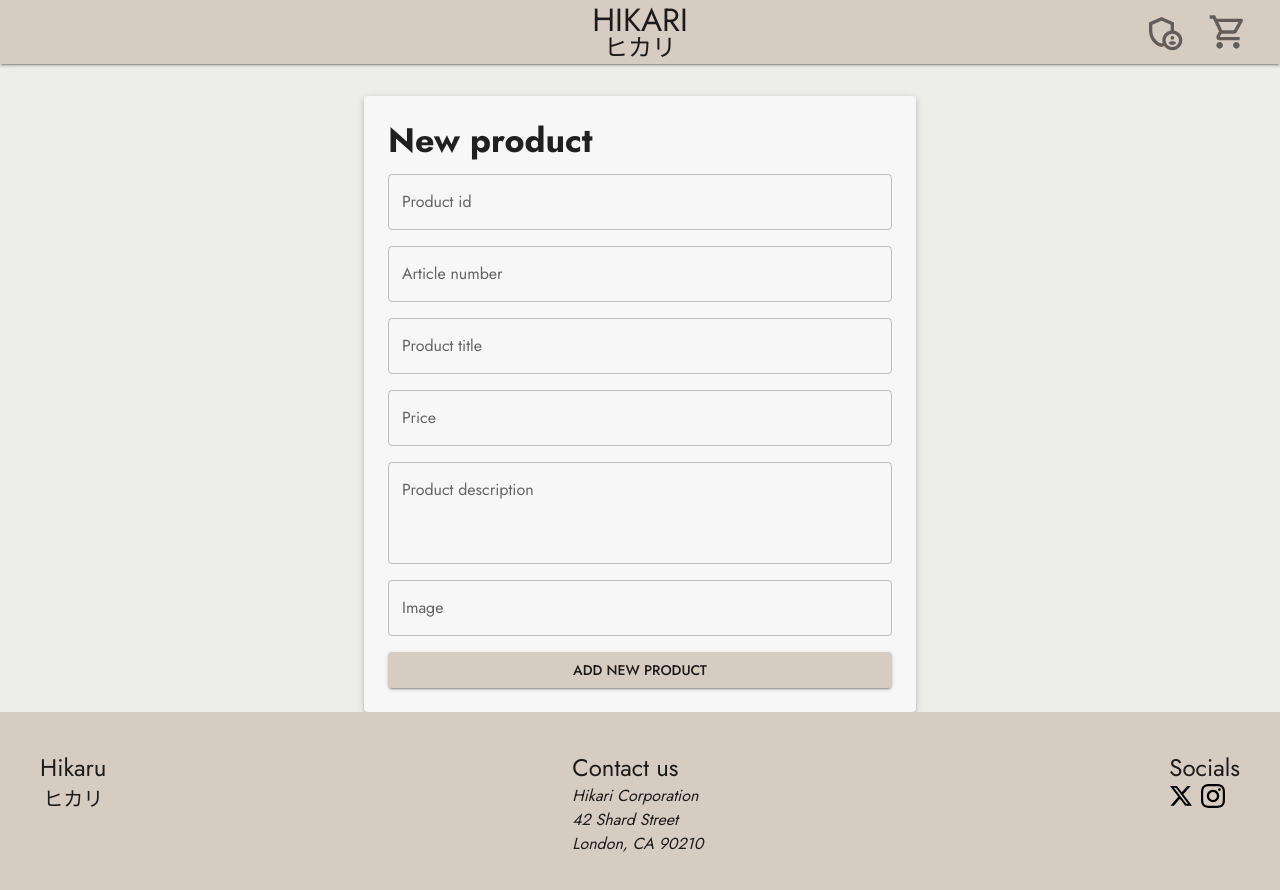
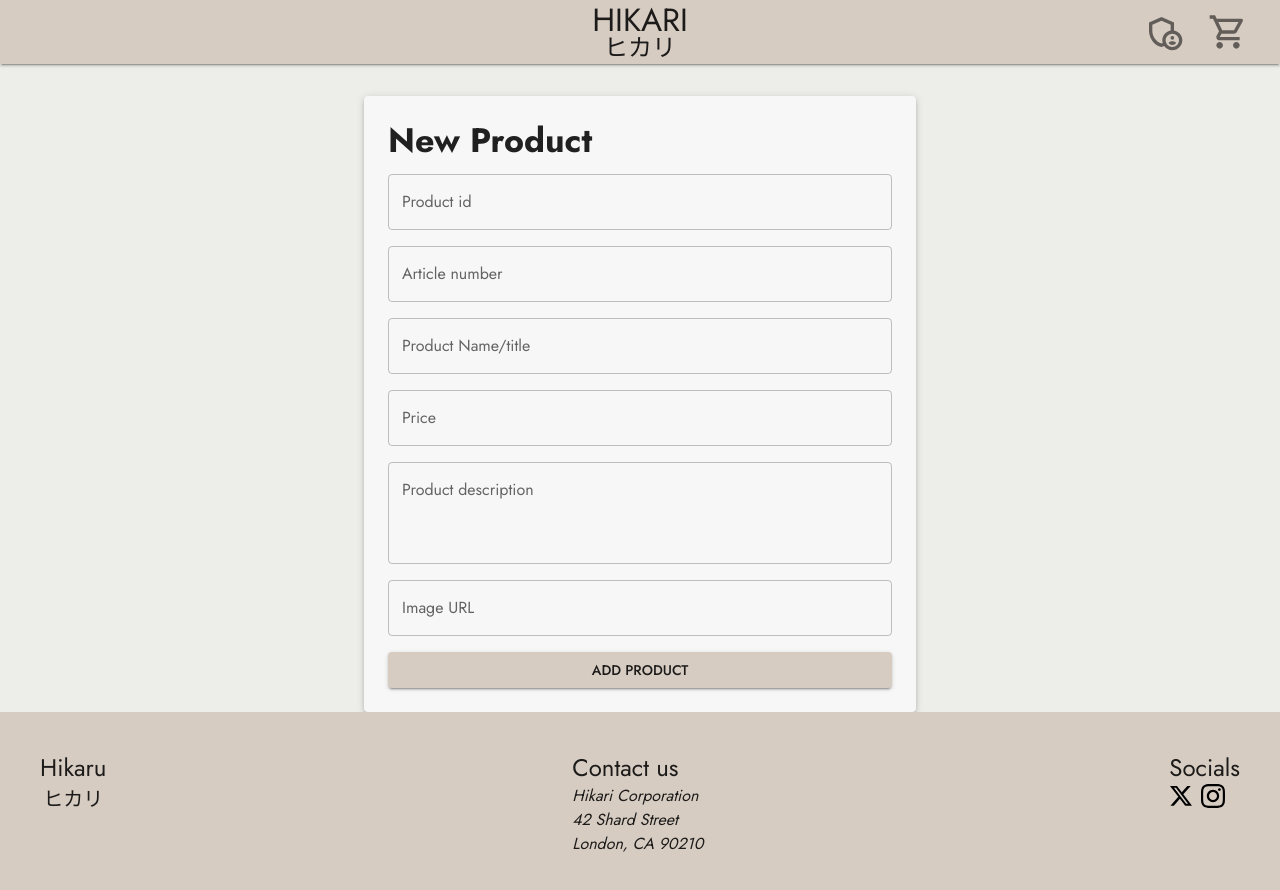
Before and after one commit to Peter-WebDev/hikari-webshop, a Next.js app: page /admin/add-product in a window 1280 px wide. Shown: the top 890 px of the page. Built offline with nearby package versions, Linux system fonts and the light colour scheme; what @mui/material-nextjs would draw is missing.

Commit message:
use-client added, changed imageUrl to image in productSchema, corrected func AddProductForm, added console.log in onSubmit, small changes in styling, coments added

```diff
--- a/app/admin/add-product/AddProductForm.tsx
+++ b/app/admin/add-product/AddProductForm.tsx
@@ -1,4 +1,4 @@
-"use-client";
+"use client";
 
 import { createProduct } from "@/app/actions";
 import { zodResolver } from "@hookform/resolvers/zod";
@@ -12,12 +12,12 @@ const productSchema = z.object({
     title: z.string().min(3, "Product title must be at least 3 characters"),
     price: z.coerce.number().min(1, "Price must be at least 1"),
     description: z.string().min(3, "Product description must be at least 3 characters"),
-    image: z.string().min(3, "Product image must be at least 3 characters"),
+    image: z.string().url("Product image must be a valid url"),
 });
 
 export type Product = z.infer<typeof productSchema>;
 
-export default function AddProductForm () {
+export default function AddProductForm() {
   const {
     register,
     handleSubmit,
@@ -27,7 +27,8 @@ export default function AddProductForm () {
     resolver: zodResolver(productSchema),
   });
 
-    const onSubmit = async (data:Product) => {
+  const onSubmit = async (data: Product) => {
+    console.log("Submitting data", data);
     await createProduct(data);
     reset();
   };
@@ -36,7 +37,7 @@ export default function AddProductForm () {
     <Container maxWidth="sm">
       <Paper elevation={3} sx={{ padding: 3, mt: 4, backgroundColor: "#f7f7f7" }}>
         <Typography variant="h4" fontWeight="bold" gutterBottom>
-            New product
+          New Product
         </Typography>
 
         <Box component="form" onSubmit={handleSubmit(onSubmit)} sx={{ display: "flex", flexDirection: "column", gap: 2 }}>
@@ -53,41 +54,49 @@ export default function AddProductForm () {
             helperText={errors.articleNumber?.message}
             />
 
-            <TextField label="Product title"
+          <TextField
+            label="Product Name/title"
             {...register("title")}
             error={!!errors.title}
             helperText={errors.title?.message}
           />
 
-            <TextField label="Price"
+          <TextField
+            label="Price"
             type="number"
             {...register("price")}
             error={!!errors.price}
             helperText={errors.price?.message}
           />
 
-            <TextField label="Product description"
+          <TextField
+            label="Product description"
             {...register("description")}
             multiline rows={3}
             error={!!errors.description}
             helperText={errors.description?.message}
           />
 
-            <TextField label="Image"
+          <TextField
+            label="Image URL"
             {...register("image")}
             error={!!errors.image}
             helperText={errors.image?.message}
           />
 
           <Button type="submit" variant="contained" color="primary">
-              Add new product
+            Add Product
           </Button>
         </Box>
       </Paper>
     </Container>
   );
 }
-
-  //useForm, kopplas med zodResolvern¨
-  //OnSubmit för att hantera inlämningen av formuläret samt rensa det efter inlämning, reset
-  //
+  //KOMMENTAR TILL KOD:
+  //React hook form används för att hantera formuläret. Zod används för att validera användarinmatningarna. När man skickar förmuläret sparas den i databasen genom en funktion i filen actions.ts (därav import from app/actions).
+  //export type Product: för att kunna använda typen Product i hela applikationen och innehåller samma som productSchema.
+  //useForm, kopplas med zodResolvern
+  //register: kopplar formulärens fält med react hook form
+  //handleSubmit: gör att funktionen onSUbmit körs när man skickar in formuläret. reset: rensar sen formuläret efter man skickat in det.
+  //errors kollar av valideringsfel från zod
+  //OnSubmit för att hantera inlämningen av formuläret samt rensa det. Anropar createProduct(data) och sparar produkten i databasen.
```
Lines whose indentation alone changed are shown as unchanged.
